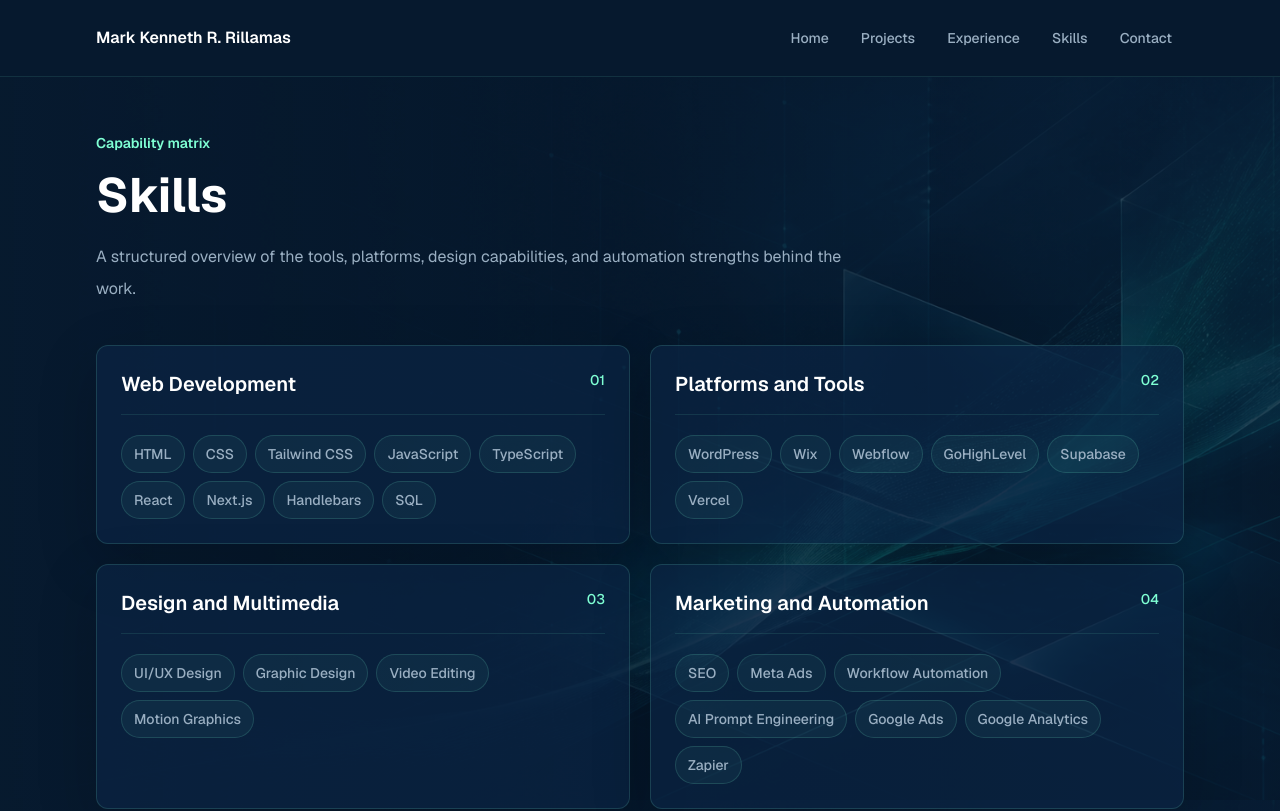
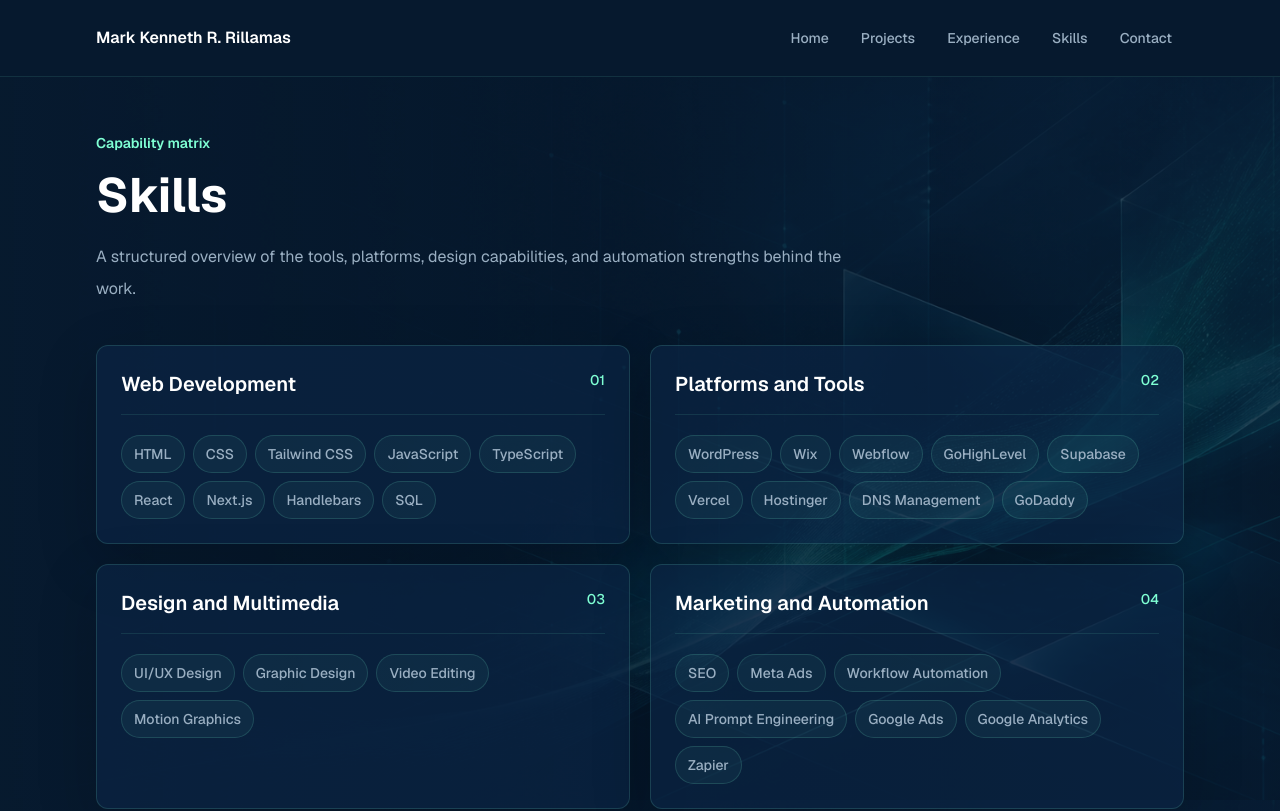
Before and after one commit to kenneth-tech/OnlinePortfolio, a Next.js app: page /skills in a window 1280 px wide. Shown: the top 811 px of the page. Built offline with nearby package versions, Linux system fonts and the light colour scheme.

Commit message:
content: add hosting skills

```diff
--- a/src/data/portfolio.ts
+++ b/src/data/portfolio.ts
@@ -247,7 +247,17 @@ export const skillGroups: SkillGroup[] = [
   },
   {
     title: "Platforms and Tools",
-    skills: ["WordPress", "Wix", "Webflow", "GoHighLevel", "Supabase", "Vercel"],
+    skills: [
+      "WordPress",
+      "Wix",
+      "Webflow",
+      "GoHighLevel",
+      "Supabase",
+      "Vercel",
+      "Hostinger",
+      "DNS Management",
+      "GoDaddy",
+    ],
   },
   {
     title: "Design and Multimedia",
```
Also changed, not shown: 1 other file (tests, documents, lock files or other folders).
